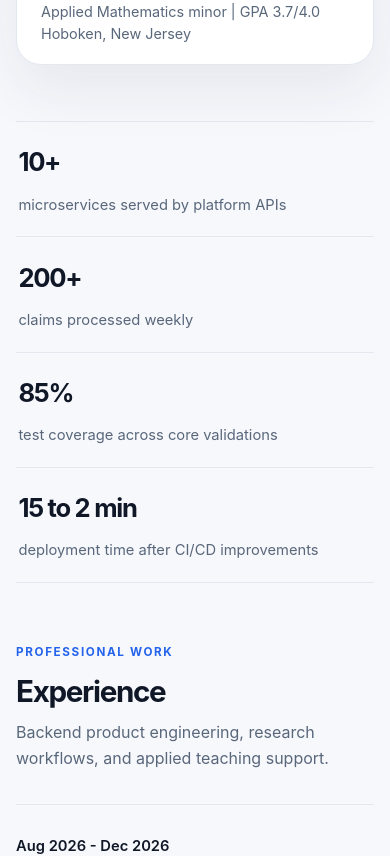
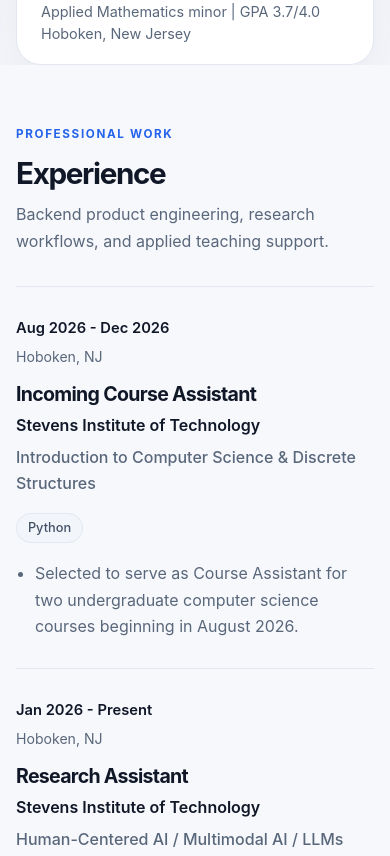
Before and after one commit to jumbomuffin101/Portfolio, a React (Create React App) app: page / in a window 390 px wide. Shown: the part 1080-1936 px from the top of the page. Built offline with nearby package versions, Linux system fonts and the light colour scheme.

Commit message:
Remove hero metrics and update contact details

```diff
--- a/src/App.css
+++ b/src/App.css
@@ -272,39 +272,6 @@ p {
 .portrait-caption span {
   color: var(--muted);
   font-size: 0.9rem;
-}
-
-.metrics-strip {
-  display: grid;
-  grid-template-columns: repeat(4, minmax(0, 1fr));
-  margin: clamp(3.5rem, 7vw, 5rem) auto 0;
-  padding: 0;
-  border-top: 1px solid var(--border);
-  border-bottom: 1px solid var(--border);
-  list-style: none;
-}
-
-.metrics-strip li {
-  min-height: 128px;
-  padding: 1.5rem clamp(1rem, 2.5vw, 1.6rem);
-}
-
-.metrics-strip li + li {
-  border-left: 1px solid var(--border);
-}
-
-.metrics-strip strong {
-  display: block;
-  margin-bottom: 0.45rem;
-  color: var(--text);
-  font-size: clamp(1.6rem, 2.5vw, 2.1rem);
-  font-weight: 680;
-  letter-spacing: -0.05em;
-}
-
-.metrics-strip span {
-  color: var(--muted);
-  font-size: 0.92rem;
 }
 
 .experience-list {
@@ -595,6 +562,7 @@ p {
   color: var(--muted);
   font-size: 0.88rem;
   padding: 1.6rem 0 2.25rem;
+  text-align: center;
 }
 
 @media (prefers-reduced-motion: reduce) {
@@ -627,19 +595,6 @@ p {
 
   .portrait-panel {
     max-width: 380px;
-  }
-
-  .metrics-strip {
-    grid-template-columns: repeat(2, minmax(0, 1fr));
-  }
-
-  .metrics-strip li:nth-child(3) {
-    border-left: 0;
-    border-top: 1px solid var(--border);
-  }
-
-  .metrics-strip li:nth-child(4) {
-    border-top: 1px solid var(--border);
   }
 
   .coursework {
@@ -696,21 +651,6 @@ p {
     font-size: 1.36rem;
   }
 
-  .metrics-strip {
-    grid-template-columns: 1fr;
-  }
-
-  .metrics-strip li + li,
-  .metrics-strip li:nth-child(3) {
-    border-top: 1px solid var(--border);
-    border-left: 0;
-  }
-
-  .metrics-strip li {
-    min-height: 0;
-    padding: 1.2rem 0.15rem;
-  }
-
   .experience-item,
   .skill-row {
     grid-template-columns: 1fr;
--- a/src/App.js
+++ b/src/App.js
@@ -4,7 +4,6 @@ import {
   certifications,
   education,
   experience,
-  metrics,
   profile,
   projects,
   skills,
@@ -129,15 +128,6 @@ function Hero() {
           </div>
         </aside>
       </div>
-
-      <ul className="section-shell metrics-strip" aria-label="Selected professional outcomes">
-        {metrics.map((metric) => (
-          <li key={metric.label}>
-            <strong>{metric.value}</strong>
-            <span>{metric.label}</span>
-          </li>
-        ))}
-      </ul>
     </section>
   );
 }
@@ -370,7 +360,7 @@ export default function App() {
         </Section>
       </main>
       <footer className="site-footer">
-        <span>Copyright {new Date().getFullYear()} {profile.name}. Built with React.</span>
+        <span>Created by {profile.name}</span>
       </footer>
     </>
   );
--- a/src/data/portfolio.js
+++ b/src/data/portfolio.js
@@ -1,7 +1,7 @@
 export const profile = {
   name: "Aryan Rawat",
   location: "Hoboken, New Jersey",
-  email: "arawat3@stevens.edu",
+  email: "ryanrawat@gmail.com",
   github: "https://github.com/jumbomuffin101",
   linkedin: "https://www.linkedin.com/in/aryan-rawat-bbb0a6276/",
   photoUrl: `${process.env.PUBLIC_URL}/headshot.jpg`,
@@ -10,13 +10,6 @@ export const profile = {
   positioning:
     "Computer Science student at Stevens focused on dependable APIs, practical AI workflows, and data-driven product experiences.",
 };
-
-export const metrics = [
-  { value: "10+", label: "microservices served by platform APIs" },
-  { value: "200+", label: "claims processed weekly" },
-  { value: "85%", label: "test coverage across core validations" },
-  { value: "15 to 2 min", label: "deployment time after CI/CD improvements" },
-];
 
 export const experience = [
   {
```
Also changed, not shown: 1 other file (tests, documents, lock files or other folders).
